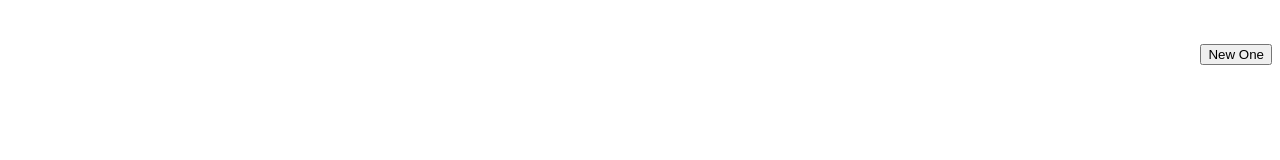
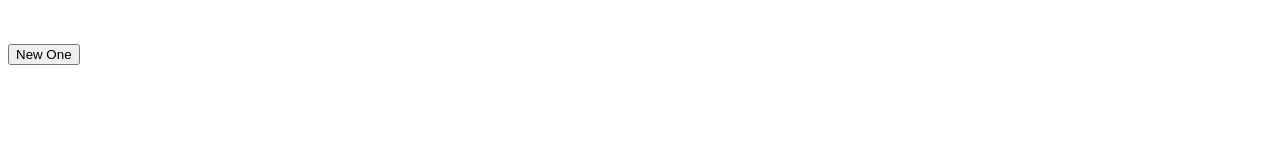
Before and after one commit to jaszmynh4085/generator-project, a plain HTML site: page index.html in a window 1280 px wide. Both pictures are taken after typing "Sample" into the empty fields and a click on the button "Create". Drawn offline with nearby package versions, Linux system fonts and the light colour scheme.

Commit message:
guiding comments

```diff
--- a/index.html
+++ b/index.html
@@ -8,11 +8,19 @@
 
     <script>
         $(function(){
+          //the button "retry" will be hidden from the start
             $('#retry').hide();
             $('#create').click(function(){
+              // when the button "create" is pressed that button will slide up
               $(this).slideUp();
+              //along with the p that contains the input
               $('p').slideUp();
-              $('#retry').show().css('float', 'right')
+              // and the button retry will show on screen to the right (try to make it on the bottom of the page)
+              $('#retry').show().css('float', 'bottom')
+
+              // it will also take in the information that the user has given and choose the apropriate background and images
+
+
             });
         });
     </script>
```
